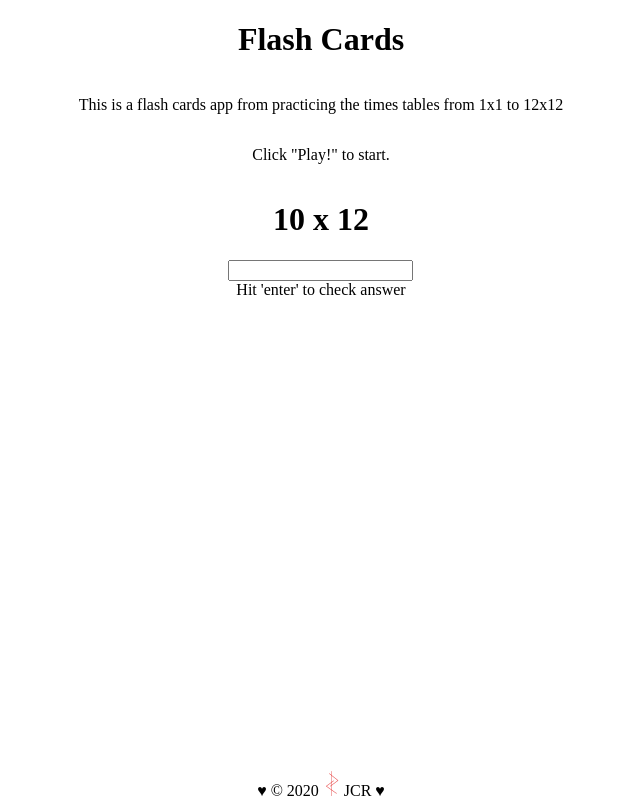
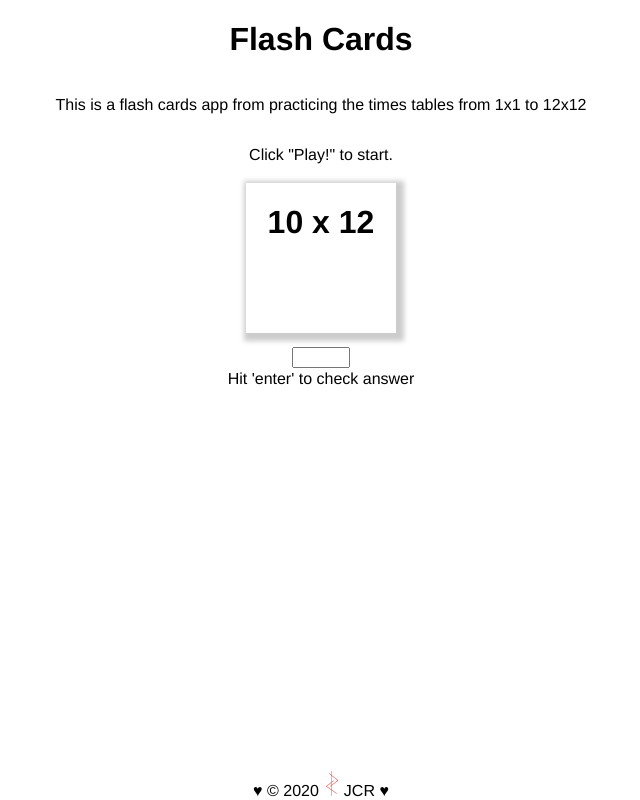
Before and after one commit to jamrod/flashCards, a React (Create React App) app: page / in a window 1280 px wide. Both pictures are taken after a click on the button "Play!". Shown: the whole page, without its empty margins (319-959 px from the left). Built offline with nearby package versions, Linux system fonts and the light colour scheme.

Commit message:
more styling

```diff
--- a/src/App.css
+++ b/src/App.css
@@ -14,6 +14,7 @@ body {
   text-align: center;
   display: grid;
   grid-template-rows: 1fr auto;
+  font-family: "Helvetica";
 }
 
 .container {
@@ -55,3 +56,28 @@ body {
 .icons {
   max-width: 25px;
 }
+
+.card {
+  align-self: center;
+  width: 150px;
+  height: 150px;
+  box-shadow: 3px 3px 5px 5px #ccc;
+  margin: 3px 3px 12px;
+}
+
+input {
+  width: 50px;
+  margin: 2px;
+}
+
+#white {
+  background-color: #ffffff;
+}
+
+#red {
+  background-color: #ff3030;
+}
+
+#green {
+  background-color: #37ff21;
+}
--- a/src/App.js
+++ b/src/App.js
@@ -8,6 +8,7 @@ import PlayButton from './Components/PlayButton'
 import Input from './Components/Input'
 import Response from './Components/Response'
 import Card from './Components/Card'
+import { findRenderedComponentWithType } from 'react-dom/test-utils';
 
 
 class App extends Component {
@@ -17,7 +18,9 @@ class App extends Component {
       playing: false,
       problems: this.createTimesTable(),
       current: { problem: null, answer: null },
-      response: "Hit 'enter' to check answer"
+      response: "Hit 'enter' to check answer",
+      showAnswer: false,
+      color: 'white'
     }
 
   }
@@ -48,16 +51,19 @@ class App extends Component {
   }
 
   checkAnswer = str => {
-    this.setState({ input: str })
-    console.log(str)
-    console.log(this.state.current)
+    this.setState({
+      input: str,
+      showAnswer: true
+    })
     if (parseInt(str) === this.state.current.answer) {
       this.setState({
-        response: "You got it"
+        response: "You got it",
+        color: 'green'
       })
     } else {
       this.setState({
-        response: `Sorry, the correct answer is ${this.state.current.answer}`
+        response: "Sorry, that's not it",
+        color: 'red'
       })
     }
     setTimeout(this.cycleProblem, 3000)
@@ -68,7 +74,9 @@ class App extends Component {
     this.setState({
       current: newProb,
       input: '',
-      response: "Hit 'enter' to check answer"
+      response: "Hit 'enter' to check answer",
+      showAnswer: false,
+      color: 'white'
     })
   }
 
@@ -81,7 +89,7 @@ class App extends Component {
           <Header></Header>
           <div className="inner-container">
             <Description></Description>
-            {this.state.playing ? <Card problem={this.state.current}></Card> : <PlayButton play={this.play}></PlayButton>}
+            {this.state.playing ? <Card problem={this.state.current} show={this.state.showAnswer} color={this.state.color}></Card> : <PlayButton play={this.play}></PlayButton>}
             {this.state.playing ? <Input check={this.checkAnswer}></Input> : null}
             {this.state.playing ? <Response text={this.state.response}></Response> : null}
           </div>
--- a/src/Components/Card.js
+++ b/src/Components/Card.js
@@ -4,8 +4,11 @@ import '../App.css'
 
 function Card(props) {
     return (
-        <div className="flex-container-row card centered">
-            <h1>{props.problem.problem}</h1>
+        <div className="flex-container-row centered">
+            <div className="card" id={props.color} >
+                <h1>{props.problem.problem}</h1>
+                {props.show ? <h1>{props.problem.answer}</h1> : null}
+            </div>
         </div>
     )
 }
```
